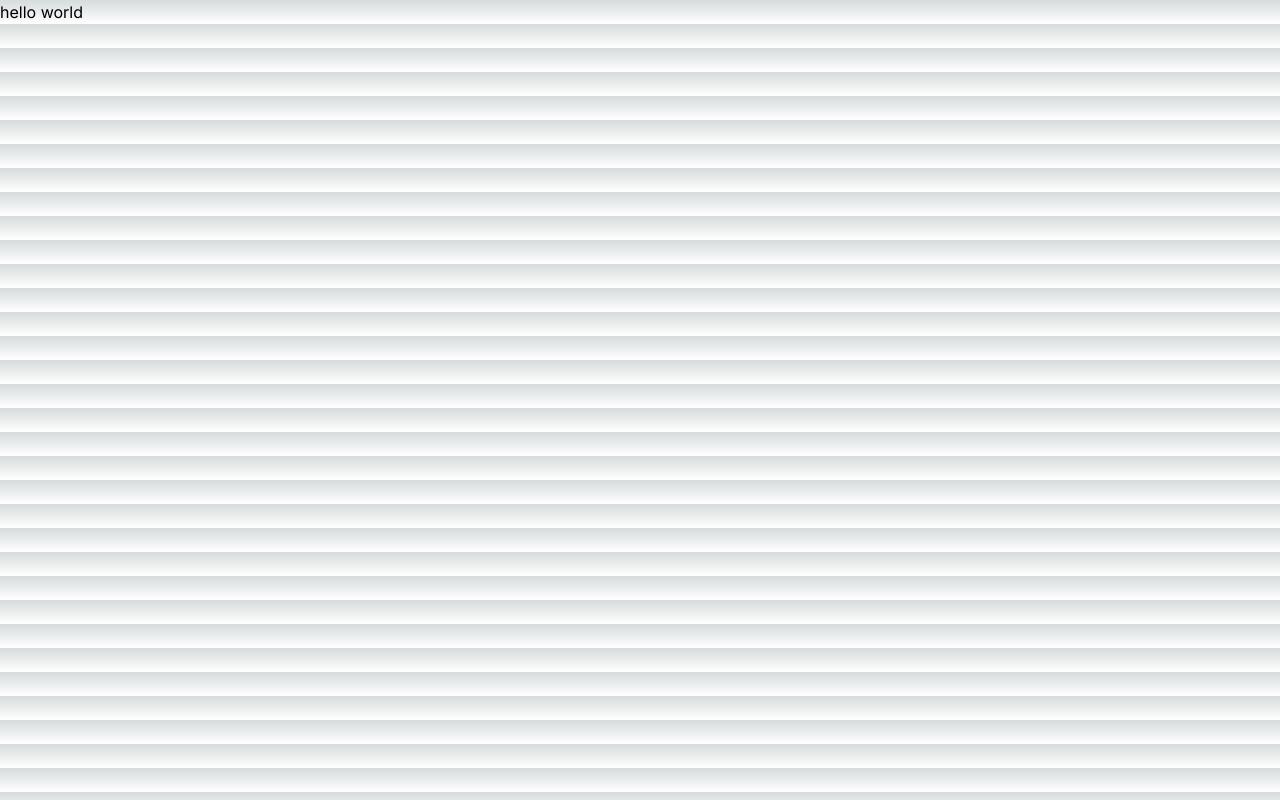
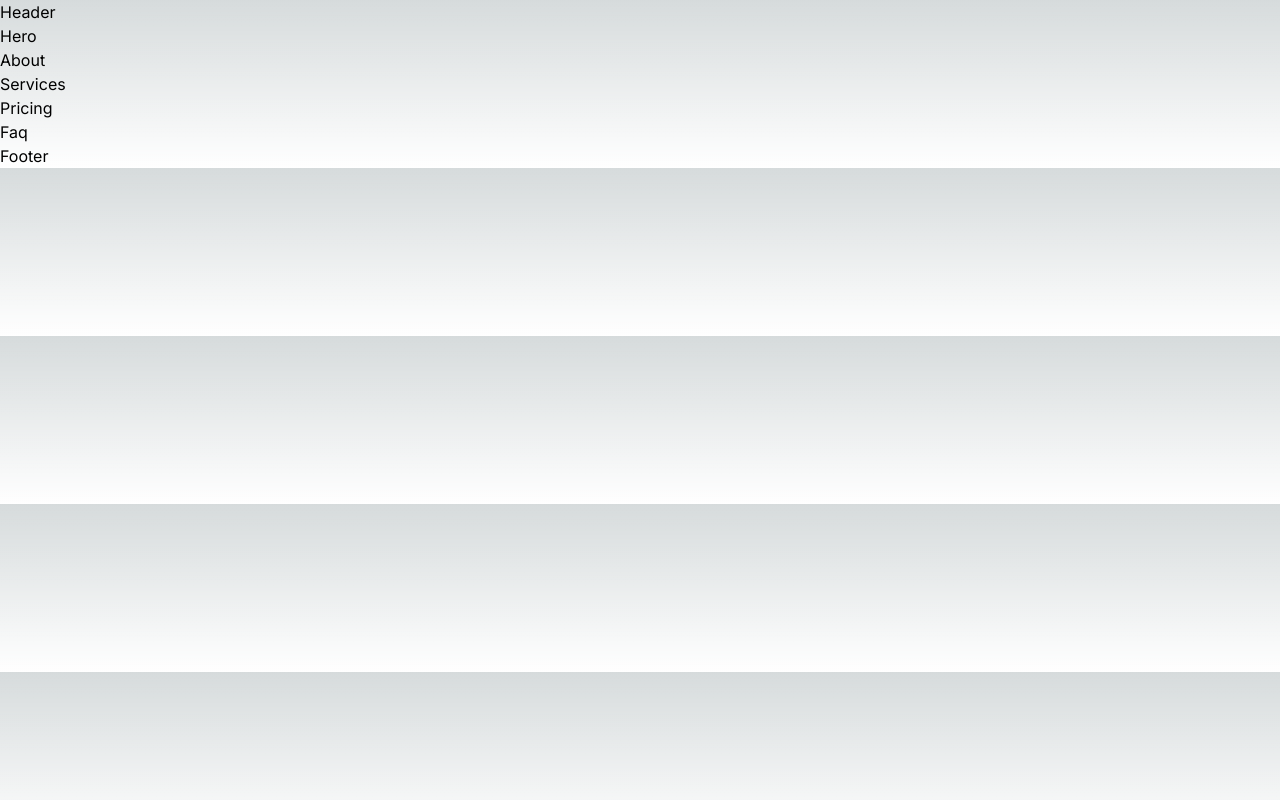
Before and after one commit to korvan17/nevadaFrontend, a Next.js app: page / in a window 1280 px wide. Built offline with nearby package versions, Linux system fonts and the light colour scheme.

Commit message:
fix first page

```diff
--- a/src/app/page.js
+++ b/src/app/page.js
@@ -1,5 +1,22 @@
-// import Header from "../components/Header/Header"
+import Link from "next/link";
+import Header from "../components/Header/Header";
+import Hero from "@/components/Hero/Hero";
+import About from "@/components/About/About";
+import Services from "@/components/Services/Services";
+import Pricing from "@/components/Pricing/Pricing";
+import Faq from "@/components/Faq/Faq";
+import Footer from "@/components/Footer/Footer";
 
 export default function Home() {
-  return <div>hello world </div>;
+  return (
+    <>
+      <Header />
+      <Hero />
+      <About />
+      <Services />
+      <Pricing />
+      <Faq />
+      <Footer />
+    </>
+  );
 }
--- a/src/components/About/About.jsx
+++ b/src/components/About/About.jsx
@@ -1,6 +1,5 @@
+import React from "react";
 
-export const About = () => {
-  return (
-    <div>About</div>
-  )
+export default function About() {
+  return <div>About</div>;
 }
--- a/src/components/Buttons/Buttons.jsx
+++ b/src/components/Buttons/Buttons.jsx
@@ -0,0 +1,5 @@
+import React from "react";
+
+export default function Buttons() {
+  return <div>Buttons</div>;
+}
--- a/src/components/Faq/Faq.jsx
+++ b/src/components/Faq/Faq.jsx
@@ -1,8 +1,3 @@
-
-
-
-export const Faq = () => {
-    return (
-        <div>Faq</div>
-    )
+export default function Faq() {
+  return <div>Faq</div>;
 }
--- a/src/components/Footer/Footer.jsx
+++ b/src/components/Footer/Footer.jsx
@@ -1,7 +1,3 @@
-
-
-export const Footer = () => {
-  return (
-    <div>Footer</div>
-  )
+export default function Footer() {
+  return <div>Footer</div>;
 }
--- a/src/components/Header/Header.jsx
+++ b/src/components/Header/Header.jsx
@@ -1,6 +1,3 @@
-
-export const Header = () => {
-    return (
-        <div>Header</div>
-    )
+export default function Header() {
+  return <div>Header</div>;
 }
--- /dev/null
+++ b/src/components/Hero/Hero.jsx
@@ -0,0 +1,3 @@
+export default function Hero() {
+  return <div>Hero</div>;
+}
--- a/src/components/Pricing/Pricing.jsx
+++ b/src/components/Pricing/Pricing.jsx
@@ -1,7 +1,3 @@
-
-
-export const Pricing = () => {
-    return (
-        <div>Pricing</div>
-    )
+export default function Pricing() {
+  return <div>Pricing</div>;
 }
--- a/src/components/Services/Services.jsx
+++ b/src/components/Services/Services.jsx
@@ -1,5 +1,3 @@
-export const Services = () => {
-    return (
-        <div>Services</div>
-    )
+export default function Services() {
+  return <div>Services</div>;
 }
```
